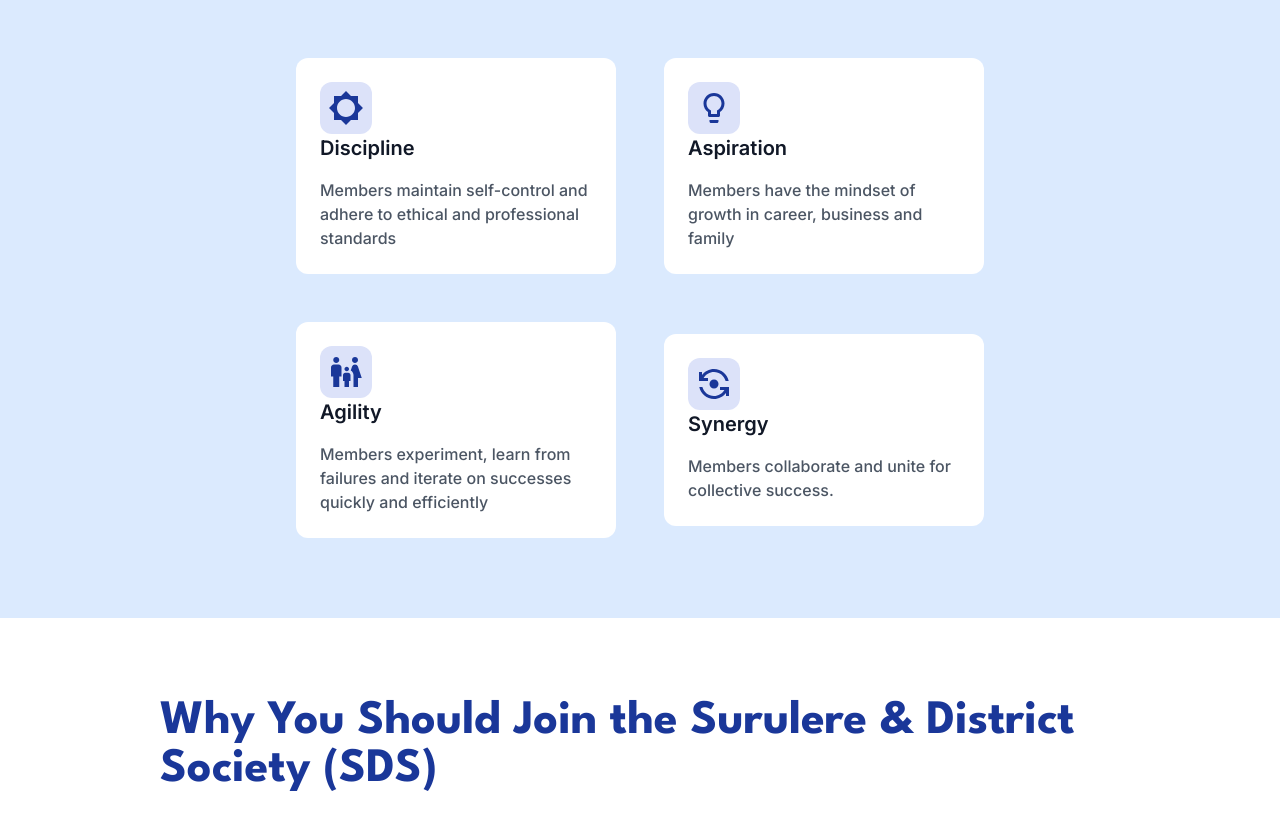
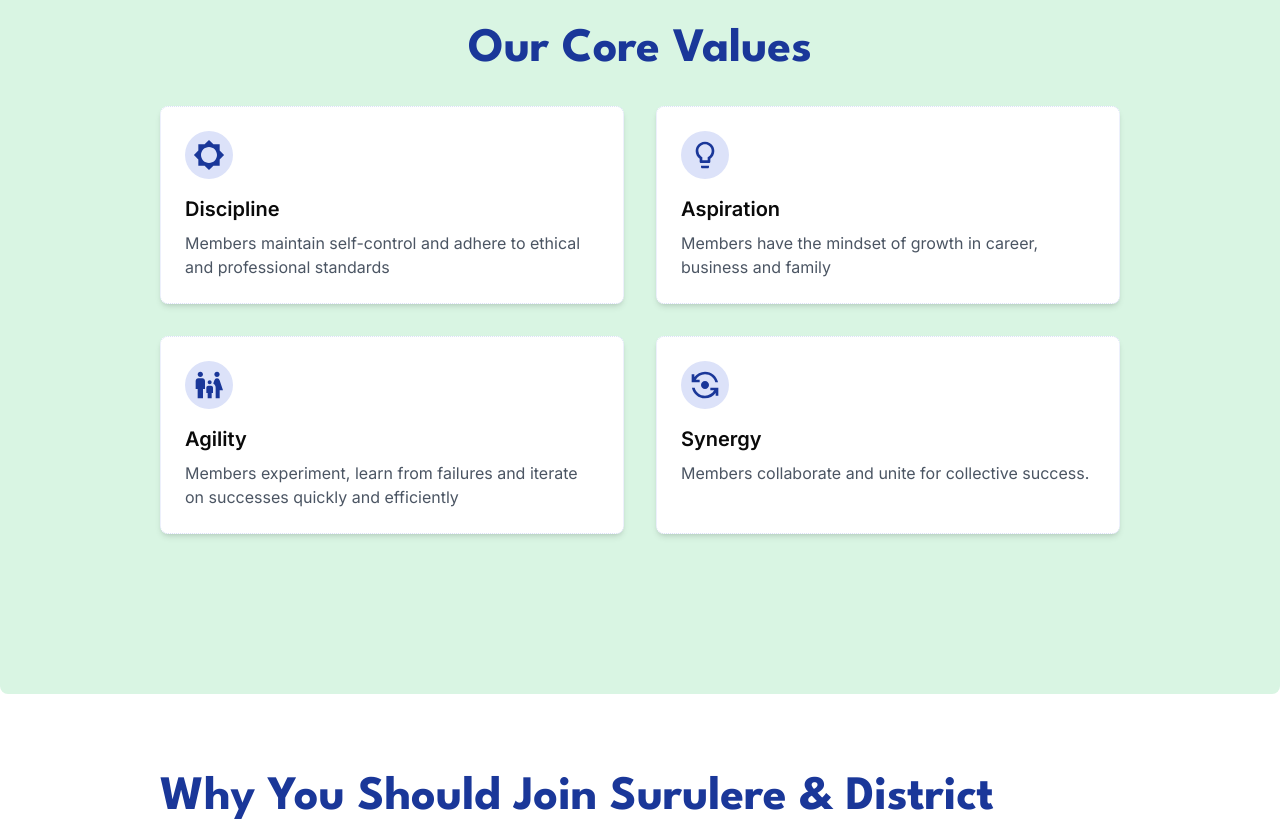
Before and after one commit to Edema-wxd/ican-frontend, a Next.js app: page /about-us in a window 1280 px wide. Shown: the part 1380-2201 px from the top of the page. Built offline with nearby package versions, Linux system fonts and the light colour scheme; a web font is replaced by a local one.

Commit message:
Fix: Updated about page

```diff
--- a/src/app/(home)/about-us/page.tsx
+++ b/src/app/(home)/about-us/page.tsx
@@ -33,6 +33,16 @@ function Aboutus() {
           </h4>
         </div>
         <div className="flex w-fit flex-col sm:flex-row  gap-12 justify-between">
+          <div className="flex flex-col rounded-xl gap-6 max-w-sm bg-green-200 text-black p-8">
+            <h6 className=" text-xl font-medium  ">
+              OUR VISION
+              <hr className="  border opacity-50 w-full border-gray-100   " />
+            </h6>
+            <p className="text-base">
+              To be a foremost District Society of ICAN and home to shining
+              stars in the accounting profession
+            </p>
+          </div>
           <div className="flex flex-col rounded-xl gap-6 bg-primary max-w-sm p-8 lg:px-8 lg:py-12 text-white">
             <h6 className=" text-xl font-medium   ">
               OUR MISSION
@@ -43,29 +53,21 @@ function Aboutus() {
               excellence in young and vibrant accountants
             </p>
           </div>
-          <div className="flex flex-col rounded-xl gap-6 max-w-sm bg-green-200 text-black p-8">
-            <h6 className=" text-xl font-medium  ">
-              OUR VISION
-              <hr className="  border opacity-50 w-full border-gray-100   " />
-            </h6>
-            <p className="text-base">
-              To be a foremost District Society of ICAN and home to shining
-              stars in the accounting profession
-            </p>
-          </div>
+
         </div>
       </div>
-      <div className=" w-full p-4 sm:py-20 sm:px-40 bg-green-100 sm:bg-blue-100 flex flex-col items-center justify-center gap-16 ">
+
+      {/* <div className=" w-full p-4 sm:py-20 sm:px-40 flex flex-col items-center justify-center gap-16 bg-[#E0F5E6]">
         <div className="flex flex-col w-fit items-center gap-2">
           <h4 className="text-primary font-mono text-2xl sm:text-5xl font-bold text-center">
             Our Core Values
           </h4>
         </div>
-        <div className="flex flex-col sm:flex-row flex-wrap gap-12 items-center justify-center">
+        <div className="grid grid-cols-1 sm:grid-cols-2 gap-12 items-center justify-center">
           <Itemcard
             name={"Discipline"}
             info={"Members maintain self-control and adhere to ethical and professional standards"}
-            icon={<MdBrightness5 className="w-9 h-9 fill-primary" />}
+            icon={<MdBrightness5 className="w-8 h-8 fill-primary" />}
             type="col"
             size=" "
             bg="bg-[#dce2f9]"
@@ -101,9 +103,55 @@ function Aboutus() {
             bg="bg-[#dce2f9]"
           />
         </div>
+      </div> */}
+
+      <div className="grid grid-cols-1 sm:grid-cols-2 gap-8 p-24 sm:p-40 bg-[#d9f5e3] rounded-lg">
+        <h4 className="text-2xl font-bold text-center col-span-1 sm:col-span-2 text-primary font-mono text-2xl sm:text-5xl">
+          Our Core Values
+        </h4>
+
+      <div className="bg-white  rounded-lg shadow-md p-6 border border-dotted border-[#dce2f9] flex flex-col items-start">
+        <div className="mb-4 bg-[#dce2f9] rounded-full p-2">
+          <MdBrightness5 className="w-8 h-8 fill-primary" />
+        </div>
+        <h3 className="font-semibold text-xl mb-2">Discipline</h3>
+        <p className="text-base text-gray-600">
+          Members maintain self-control and adhere to ethical and professional standards
+        </p>
       </div>
+
+      <div className="bg-white  rounded-lg shadow-md p-6 border border-dotted border-[#dce2f9] flex flex-col items-start">
+        <div className="mb-4 bg-[#dce2f9] rounded-full p-2">
+          <MdOutlineLightbulb className="w-8 h-8 fill-primary" />
+        </div>
+        <h3 className="font-semibold text-xl mb-2">Aspiration</h3>
+        <p className="text-base text-gray-600">
+          Members have the mindset of growth in career, business and family
+        </p>
+      </div>
+
+      <div className="bg-white  rounded-lg shadow-md p-6 border border-dotted border-[#dce2f9] flex flex-col items-start">
+        <div className="mb-4 bg-[#dce2f9] rounded-full p-2">
+          <MdFamilyRestroom className="w-8 h-8 fill-primary" />
+        </div>
+        <h3 className="font-semibold text-xl mb-2">Agility</h3>
+        <p className="text-base text-gray-600">
+          Members experiment, learn from failures and iterate on successes quickly and efficiently
+        </p>
+      </div>
+
+      <div className="bg-white  rounded-lg shadow-md p-6 border border-dotted border-[#dce2f9] flex flex-col items-start">
+        <div className="mb-4 bg-[#dce2f9] rounded-full p-2">
+          <MdFlipCameraAndroid className="w-8 h-8 fill-primary" />
+        </div>
+        <h3 className="font-semibold text-xl mb-2">Synergy</h3>
+        <p className="text-base text-gray-600">
+          Members collaborate and unite for collective success.
+        </p>
+      </div>
+    </div>
       <Aims />
-      <Meminfo toggle={true} />
+      {/* <Meminfo toggle={true} /> */}
     </div>
   );
 }
--- a/src/components/Aims.jsx
+++ b/src/components/Aims.jsx
@@ -7,7 +7,7 @@ function Aims() {
   return (
     <div className="flex flex-col lg:px-40 md:p-20 p-4 gap-8 w-full justify-between items-center ">
       <h2 className=" text-3xl sm:text-5xl font-bold text-primary font-mono text-left  ">
-        Why You Should Join the Surulere & District Society (SDS)
+        Why You Should Join Surulere & District Society (SDS)
       </h2>
       <Image
         width={462}
```
Also changed, not shown: 1 other file (tests, documents, lock files or other folders).
